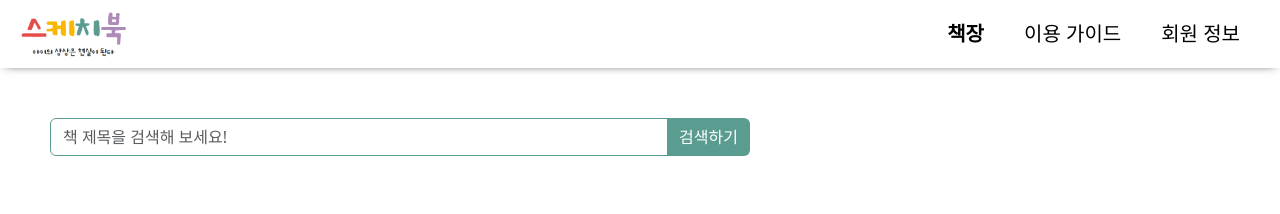
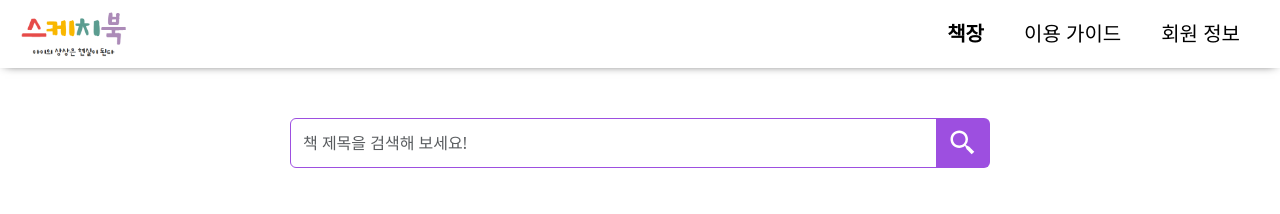
Before and after one commit to vdomobv/SketchBook, a React (Create React App) app in the folder front-end/: page /books in a window 1280 px wide. Shown: the top 214 px of the page. Built offline with nearby package versions, Linux system fonts and the light colour scheme.

Commit message:
<bug> 검색기능 수정 및 아이콘 추가

```diff
--- a/front-end/src/pages/Books/index.jsx
+++ b/front-end/src/pages/Books/index.jsx
@@ -2,7 +2,8 @@ import React, { useState, useEffect } from 'react';
 import Col from 'react-bootstrap/Col';
 import Row from 'react-bootstrap/Row';
 import Pagination from 'react-bootstrap/Pagination';
-import { Wrapper } from './styles';
+import { Wrapper, IconWrap } from './styles';
+import { BiSearchAlt2 } from "react-icons/bi";
 import Header from '../../components/Header';
 import BookCard from '../../components/BookCard';
 import bookData from '../../dummy-data/bookData';
@@ -24,6 +25,7 @@ function Books() {
       const formattedSearchTerm = searchTerm.trim().toLowerCase().replace(/\s+/g, ''); // 띄어쓰기 제거 및 소문자로 변환
       const filteredBooks = books.filter((book) => book.title.toLowerCase().replace(/\s+/g, '').includes(formattedSearchTerm));
       setSearchedBooks(filteredBooks);
+      setCurrentPage(1); // 검색 결과가 바뀌면 페이지를 1로 초기화
     } else {
       setSearchedBooks([]);
     }
@@ -65,9 +67,11 @@ function Books() {
   return (
     <div>
       <Header />
-      <div>
         {/* 검색 입력 상자와 검색 버튼 추가 */}
-        <div className="input-group mb-3" style={{ margin: '50px', width: '700px', display: 'flex', justifyContent: 'center' }}>
+        <IconWrap>
+      <div style={{ display: 'flex', justifyContent: 'center' }}>
+        <div className="input-group mb-3"
+          style={{ margin: '50px', width: '700px', height: '50px' }}>
           <input
             type="text"
             className="form-control"
@@ -75,14 +79,16 @@ function Books() {
             value={searchTerm}
             onChange={(e) => setSearchTerm(e.target.value)}
             onKeyPress={handleKeyPress}
-            style={{ boxShadow: 'none', borderColor: '#5b9c90' }} // shadow 효과 없애기
+            style={{ boxShadow: 'none', borderColor: '#9D4FE0' }} // shadow 효과 없애기
           />
-          <button className="btn btn-primary" onClick={handleSearch} style={{ backgroundColor: '#5b9c90', border: 'none'}}>
-            검색하기
-          </button>
+              <button className="btn btn-primary" onClick={handleSearch} style={{ backgroundColor: '#9D4FE0', border: 'none' }}>
+                <BiSearchAlt2 />
+              </button>
         </div>
       </div>
+          </IconWrap>
       <br />
+      {/* BookCard 컴포넌트 */}
       <div className="container">
         <Row xs={1} md={1} lg={2} xl={3} className="g-4">
           {currentBooks.map((book) => (
@@ -94,6 +100,7 @@ function Books() {
       </div>
       <br />
       <Wrapper>
+        {/* 페이지네이션 */}
         <Pagination>
           {[...Array(Math.ceil((searchTerm ? searchedBooks.length : books.length) / booksPerPage)).keys()].map((number) => (
             <Pagination.Item
--- a/front-end/src/pages/Books/styles.jsx
+++ b/front-end/src/pages/Books/styles.jsx
@@ -8,16 +8,16 @@ export const Wrapper = styled.div`
   .pagination {
     li {
       a {
-        color: #5b9c90;
+        color: #9D4FE0;
         background-color: #ffffff;
-        border: 1px solid #5b9c90;
+        border: 1px solid #9D4FE0;
         margin: 2px;
         padding: 6px 12px;
 
 
         &:hover {
           color: #ffffff;
-          background-color: #5b9c90;
+          background-color: #9D4FE0;
           border-color: #ffffff;
         }
 
@@ -26,9 +26,17 @@ export const Wrapper = styled.div`
           }
     }
       span {
-        background-color: #5b9c90;
+        background-color: #9D4FE0;
         border: none;
       }
     }
   }
 `;
+
+export const IconWrap = styled.div`
+
+    svg {
+		color: #ffffff;
+      	font-size: 30px;
+    }
+`;
```
